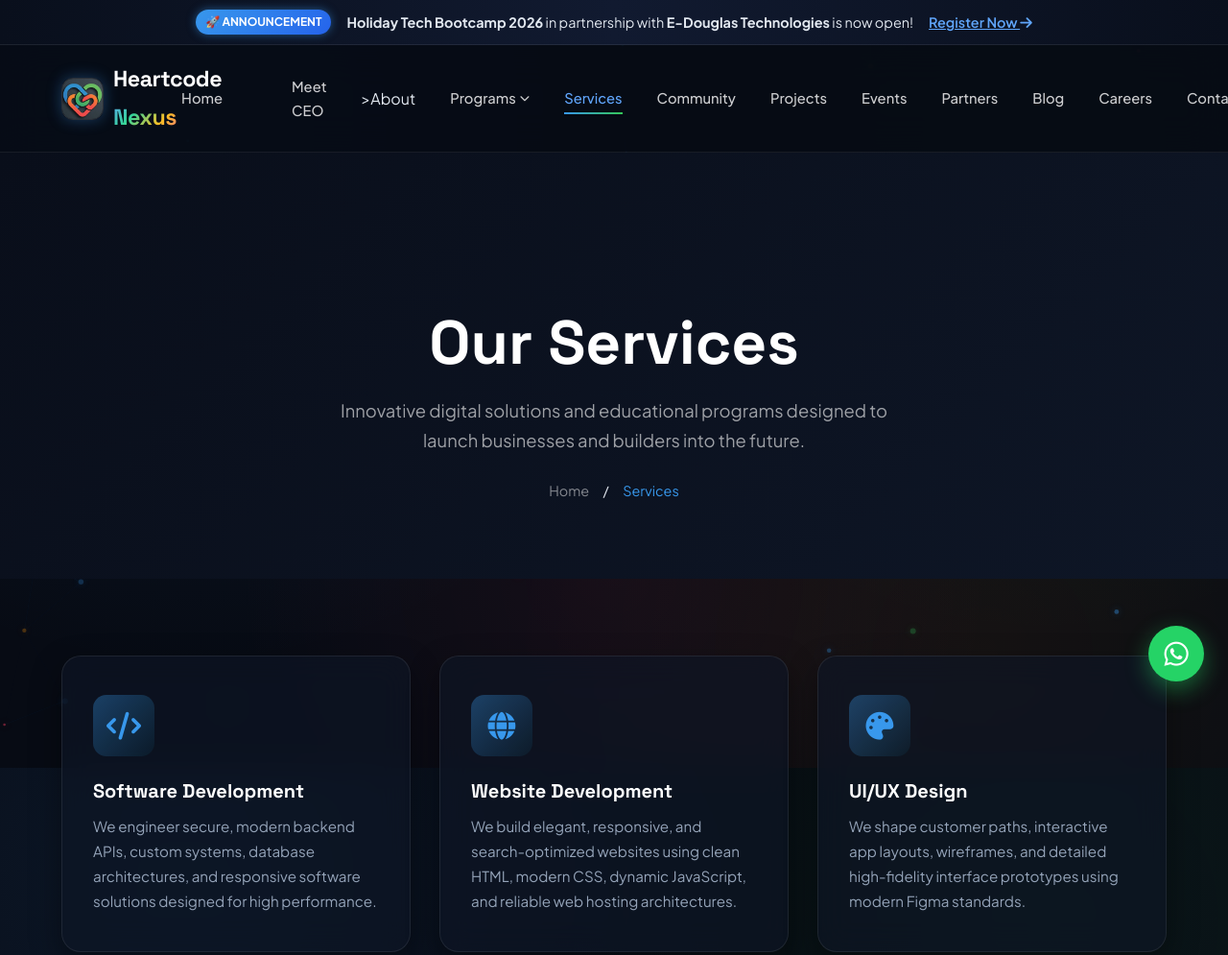
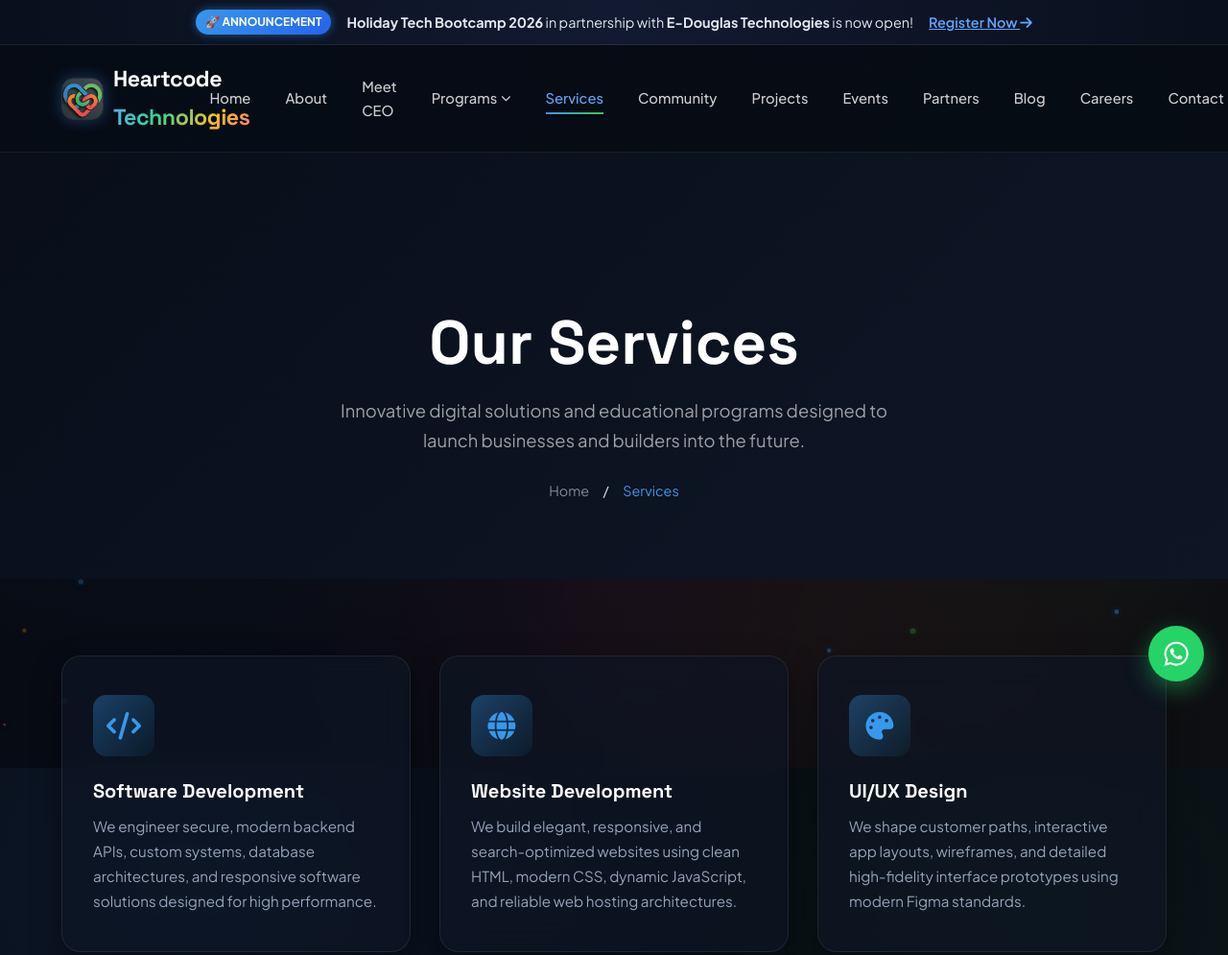
Before and after one commit to heartcode2010/Heartcodenexus, a plain HTML site: page services.html in a window 1280 px wide. Shown: the top 995 px of the page at 96% size. Drawn offline with Linux system fonts and the light colour scheme.

Commit message:
Apply Heartcode Technologies rebrand to services.html

```diff
--- a/services.html
+++ b/services.html
@@ -4,10 +4,10 @@
 <head>
   <meta charset="UTF-8">
   <meta name="viewport" content="width=device-width, initial-scale=1.0">
-  <meta name="description" content="Services by Heartcode Nexus — Software development, UI/UX, AI Integration, digital marketing, corporate training, and consulting.">
-  <meta name="keywords" content="Heartcode Nexus Services, Web Development Nigeria, UI/UX Design, AI Integration, Technology consulting, Digital marketing">
-  <meta name="author" content="Heartcode Nexus">
-  <title>Services — Heartcode Nexus</title>
+  <meta name="description" content="Services by Heartcode Technologies — Software development, UI/UX, AI Integration, digital marketing, corporate training, and consulting.">
+  <meta name="keywords" content="Heartcode Technologies Services, Web Development Nigeria, UI/UX Design, AI Integration, Technology consulting, Digital marketing">
+  <meta name="author" content="Heartcode Technologies">
+  <title>Services — Heartcode Technologies</title>
   <link rel="shortcut icon" href="./assets/img/favicon.png">
   <link rel="stylesheet" href="./assets/css/style.css">
   <link rel="stylesheet" href="https://cdnjs.cloudflare.com/ajax/libs/font-awesome/6.5.0/css/all.min.css">
@@ -34,14 +34,14 @@
     <div class="container">
       <nav class="nav-inner">
         <a href="./index.html" class="logo">
-          <img src="./assets/img/heartcode-icon.png" alt="Heartcode Nexus Logo" class="brand-logo-img">
-          <span class="logo-text">Heartcode <span class="logo-gradient">Nexus</span></span>
+          <img src="./assets/img/heartcode-icon.png" alt="Heartcode Technologies Logo" class="brand-logo-img">
+          <span class="logo-text">Heartcode <span class="logo-gradient">Technologies</span></span>
         </a>
 
         <div class="nav-links" id="navLinks">
           <a href="./index.html">Home</a>
-          <a href="./about.html">
-          <a href="./ceo.html">Meet CEO</a>>About</a>
+          <a href="./about.html">About</a>
+          <a href="./ceo.html">Meet CEO</a>
           <div class="nav-dropdown">
             <a href="#" class="nav-dropdown-toggle">
               Programs <i class="fas fa-chevron-down dropdown-arrow"></i>
@@ -61,7 +61,7 @@
           <a href="./contact.html">Contact</a>
 
           <div class="nav-cta">
-            <a href="./contact.html" class="btn btn-primary btn-sm">Join Nexus</a>
+            <a href="./contact.html" class="btn btn-primary btn-sm">Let's Talk</a>
           </div>
         </div>
 
@@ -173,9 +173,9 @@
       <div class="cta-content reveal">
         <span class="section-label" style="color:var(--primary-light);">Ready to Build?</span>
         <h2>Ready to Build the Future?</h2>
-        <p>Whether you're beginning your technology journey, looking to collaborate, or seeking innovative digital solutions, Heartcode Nexus is here to help you take the next step. Join our growing community today.</p>
+        <p>Whether you're beginning your technology journey, looking to collaborate, or seeking innovative digital solutions, Heartcode Technologies is here to help you take the next step. Join our growing community today.</p>
         <div style="display: flex; gap: 16px; margin-top: 2rem; flex-wrap: wrap;">
-          <a href="./contact.html" class="btn btn-primary btn-lg">Join Nexus</a>
+          <a href="./contact.html" class="btn btn-primary btn-lg">Let's Talk</a>
           <a href="./partners.html" class="btn btn-outline btn-lg">Become a Partner</a>
         </div>
       </div>
@@ -188,7 +188,7 @@
       <div class="footer-grid">
         <div class="footer-brand">
           <a href="./index.html" class="logo" style="margin-bottom: 1.5rem;">
-            <img src="./assets/img/heartcode-icon.png" alt="Heartcode Nexus Logo" class="brand-logo-img">
+            <img src="./assets/img/heartcode-icon.png" alt="Heartcode Technologies Logo" class="brand-logo-img">
             <span class="logo-text" style="color: var(--white);">Tech<span>Nova</span></span>
           </a>
           <p>Innovating the Digital Future. Empowering the next generation of builders, innovators, and creators in Africa.</p>
@@ -237,7 +237,7 @@
       </div>
 
       <div class="footer-bottom">
-        <p>© 2026 Heartcode Nexus. All rights reserved.</p>
+        <p>© 2026 Heartcode Technologies. All rights reserved.</p>
         <div class="footer-bottom-links">
           <a href="./privacy.html" style="margin-right: 15px;">Privacy Policy</a>
           <a href="./terms.html" style="margin-right: 15px;">Terms of Service</a>
```
